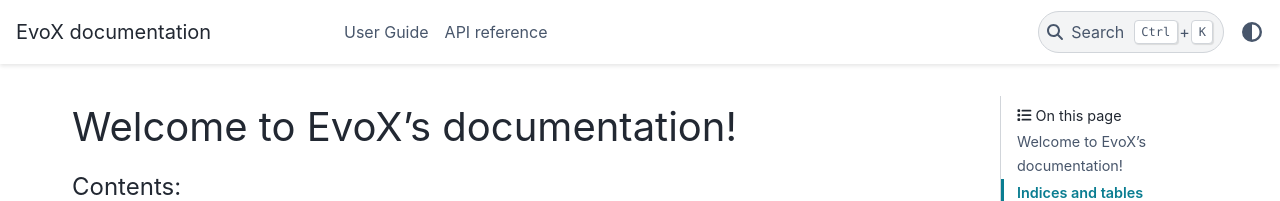
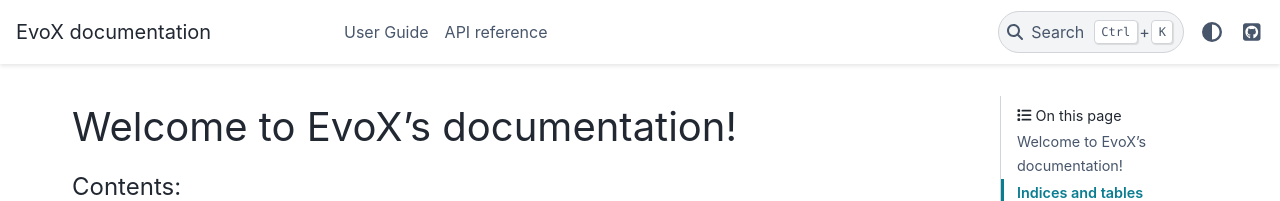
Before and after one commit to EMI-Group/evox, a Sphinx documentation site: the page built from docs/source/index.rst, in a window 1280 px wide. Shown: the top 201 px of the page. Built offline with Sphinx 7.4.7 and the PyData theme 0.15.4, drawn with Linux system fonts in a browser that asks for light colours.

```diff
--- a/docs/source/conf.py
+++ b/docs/source/conf.py
@@ -61,6 +61,10 @@ autodoc_mock_imports = [
 #
 html_theme = 'pydata_sphinx_theme'
 
+html_theme_options = {
+  "github_url": "https://github.com/EMI-Group/evox",
+}
+
 # Add any paths that contain custom static files (such as style sheets) here,
 # relative to this directory. They are copied after the builtin static files,
 # so a file named "default.css" will overwrite the builtin "default.css".
```
